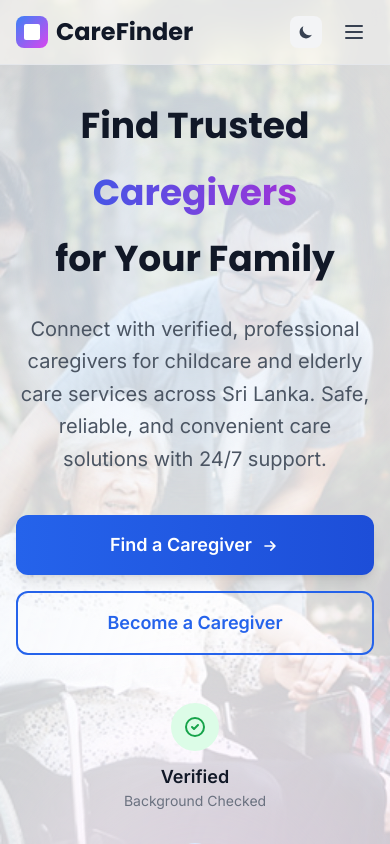
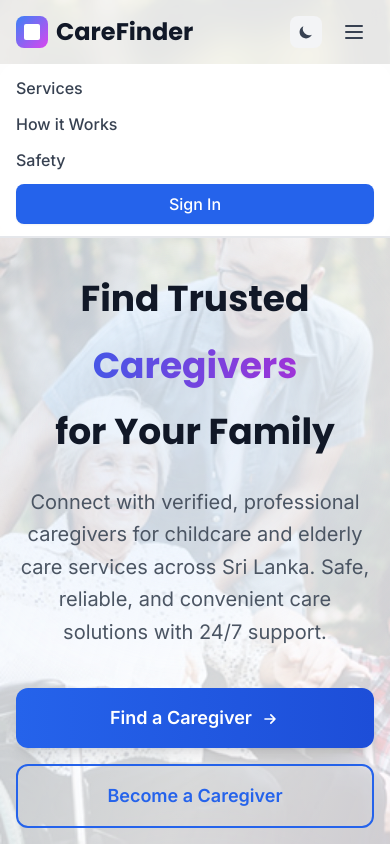
Before and after one commit to DarkDeciders/CareFinder, a Next.js app in the folder frontend/: page / in a window 390 px wide. Both pictures are taken after a click on the button 354 px from the left and 32 px from the top of the page. Shown: the top 844 px of the page. Built offline with nearby package versions, Linux system fonts and the light colour scheme.

Commit message:
feat: add animations and mobile menu functionality to enhance user experience

```diff
--- a/frontend/src/app/globals.css
+++ b/frontend/src/app/globals.css
@@ -29,3 +29,60 @@ html, body {
 footer {
   background-color: rgba(0, 0, 0, 0.8) !important;
 }
+
+/* Simple animations */
+nav {
+  animation: slideDown 0.6s ease-out;
+  transition: all 0.3s ease;
+}
+
+.scrolled {
+  background: rgba(255, 255, 255, 0.98) !important;
+  backdrop-filter: blur(25px) !important;
+  box-shadow: 0 8px 32px rgba(0, 0, 0, 0.15) !important;
+  border-bottom: 2px solid rgba(0, 0, 0, 0.1) !important;
+}
+
+.dark .scrolled {
+  background: rgba(15, 23, 42, 0.98) !important;
+  border-bottom: 2px solid rgba(255, 255, 255, 0.1) !important;
+}
+
+section {
+  animation: fadeInUp 0.8s ease-out;
+}
+
+button {
+  transition: all 0.3s ease;
+}
+
+button:hover {
+  transform: translateY(-2px);
+}
+
+.group:hover {
+  transform: translateY(-4px);
+  transition: transform 0.3s ease;
+}
+
+@keyframes slideDown {
+  from {
+    opacity: 0;
+    transform: translateY(-20px);
+  }
+  to {
+    opacity: 1;
+    transform: translateY(0);
+  }
+}
+
+@keyframes fadeInUp {
+  from {
+    opacity: 0;
+    transform: translateY(30px);
+  }
+  to {
+    opacity: 1;
+    transform: translateY(0);
+  }
+}
--- a/frontend/src/app/page.tsx
+++ b/frontend/src/app/page.tsx
@@ -4,6 +4,7 @@ import React, { useState, useEffect } from 'react';
 
 export default function Home() {
   const [darkMode, setDarkMode] = useState(false);
+  const [mobileMenuOpen, setMobileMenuOpen] = useState(false);
 
   useEffect(() => {
     // Check for saved theme preference or default to light mode
@@ -17,6 +18,22 @@ export default function Home() {
       setDarkMode(false);
       document.documentElement.classList.remove('dark');
     }
+
+    // Navbar scroll animation
+    const navbar = document.querySelector('nav');
+    const handleScroll = () => {
+      console.log('Scroll Y:', window.scrollY);
+      if (window.scrollY > 50) {
+        console.log('Adding scrolled class');
+        navbar?.classList.add('scrolled');
+      } else {
+        console.log('Removing scrolled class');
+        navbar?.classList.remove('scrolled');
+      }
+    };
+
+    window.addEventListener('scroll', handleScroll);
+    return () => window.removeEventListener('scroll', handleScroll);
   }, []);
 
   const toggleDarkMode = () => {
@@ -88,7 +105,10 @@ export default function Home() {
                   </svg>
                 )}
               </button>
-              <button className="p-2">
+              <button
+                className="p-2"
+                onClick={() => setMobileMenuOpen(!mobileMenuOpen)}
+              >
                 <svg className="w-6 h-6 text-gray-700 dark:text-gray-300" fill="none" stroke="currentColor" viewBox="0 0 24 24">
                   <path strokeLinecap="round" strokeLinejoin="round" strokeWidth={2} d="M4 6h16M4 12h16M4 18h16" />
                 </svg>
@@ -96,6 +116,20 @@ export default function Home() {
             </div>
           </div>
         </div>
+
+        {/* Mobile Menu */}
+        {mobileMenuOpen && (
+          <div className="md:hidden bg-white/95 dark:bg-gray-950/95 backdrop-blur-lg border-b border-gray-200 dark:border-gray-800">
+            <div className="px-4 py-3 space-y-3">
+              <a href="#services" className="block text-gray-700 dark:text-gray-300 hover:text-primary-600 dark:hover:text-primary-400 font-medium transition-colors">Services</a>
+              <a href="#how-it-works" className="block text-gray-700 dark:text-gray-300 hover:text-primary-600 dark:hover:text-primary-400 font-medium transition-colors">How it Works</a>
+              <a href="#safety" className="block text-gray-700 dark:text-gray-300 hover:text-primary-600 dark:hover:text-primary-400 font-medium transition-colors">Safety</a>
+              <button className="w-full bg-primary-600 hover:bg-primary-700 text-white px-6 py-2 rounded-lg font-medium transition-colors shadow-sm mt-3">
+                Sign In
+              </button>
+            </div>
+          </div>
+        )}
       </nav>
 
       {/* Hero Section */}
--- a/frontend/tailwind.config.js
+++ b/frontend/tailwind.config.js
@@ -85,6 +85,8 @@ module.exports = {
       animation: {
         'fade-in': 'fadeIn 0.5s ease-in-out',
         'slide-up': 'slideUp 0.5s ease-out',
+        'slide-down': 'slideDown 0.6s ease-out',
+        'fade-in-up': 'fadeInUp 0.8s ease-out',
         'pulse-soft': 'pulseSoft 2s cubic-bezier(0.4, 0, 0.6, 1) infinite',
       },
       keyframes: {
@@ -95,6 +97,14 @@ module.exports = {
         slideUp: {
           '0%': { transform: 'translateY(20px)', opacity: '0' },
           '100%': { transform: 'translateY(0)', opacity: '1' },
+        },
+        slideDown: {
+          '0%': { opacity: '0', transform: 'translateY(-20px)' },
+          '100%': { opacity: '1', transform: 'translateY(0)' },
+        },
+        fadeInUp: {
+          '0%': { opacity: '0', transform: 'translateY(30px)' },
+          '100%': { opacity: '1', transform: 'translateY(0)' },
         },
         pulseSoft: {
           '0%, 100%': { opacity: '1' },
```
